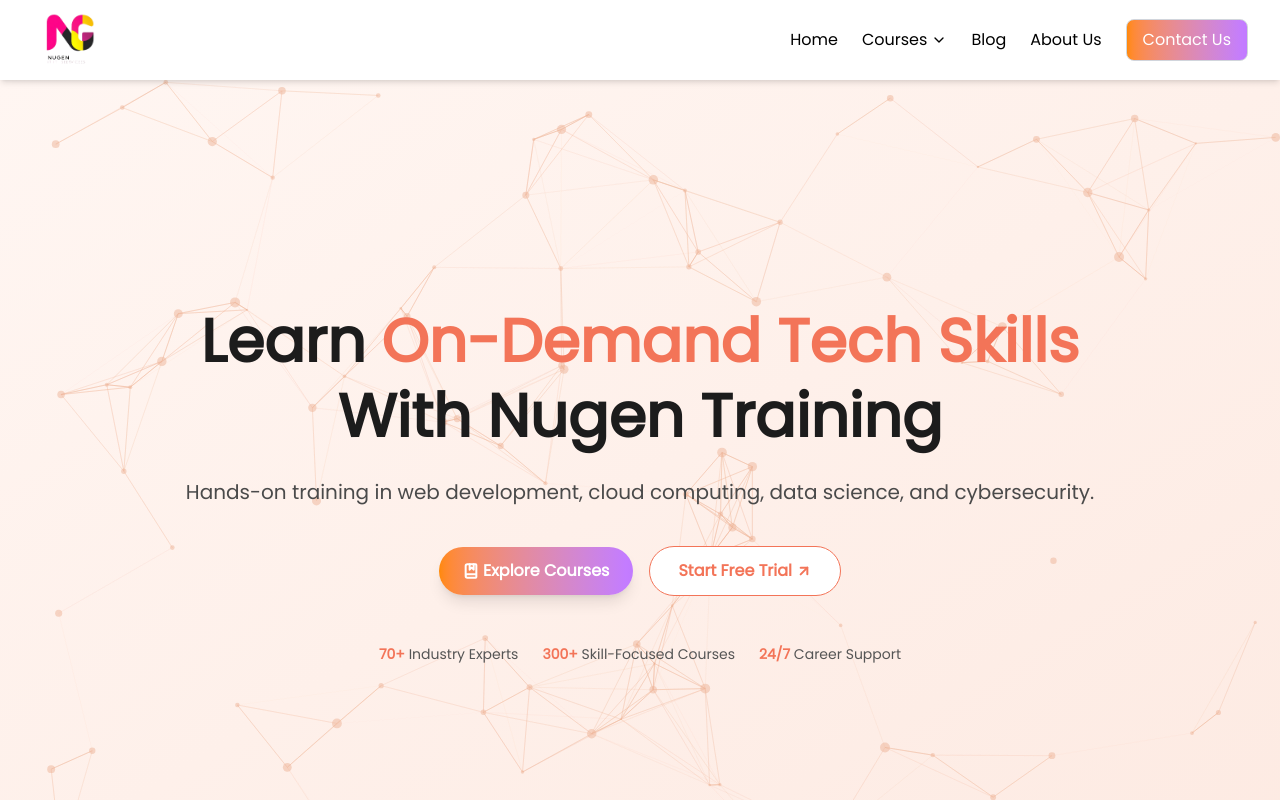
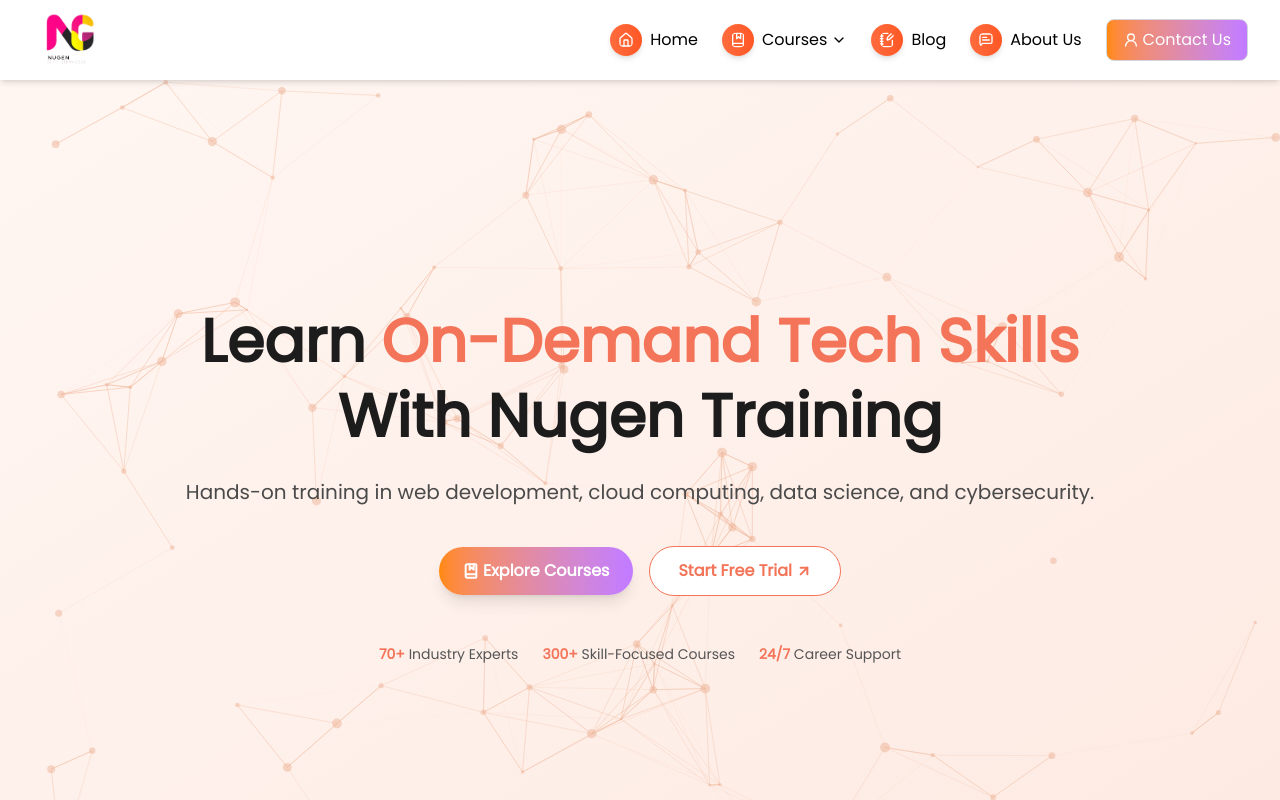
Before and after one commit to ekam-nugen/nugen-tutorials, a Next.js app: page / in a window 1280 px wide. Shown: the top 800 px of the page. Built offline with nearby package versions, Linux system fonts and the light colour scheme.

Commit message:
fix: header icons & menu fixes

```diff
--- a/src/json/header.ts
+++ b/src/json/header.ts
@@ -1,10 +1,19 @@
+import {
+  BookMarked,
+  House,
+  LucideIcon,
+  MessageSquareText,
+  NotebookPen,
+} from "lucide-react";
+
 export type THeaderContent = {
   label: string;
   href?: string;
+  icon: LucideIcon;
   children?: { label: string; href: string }[];
 };
 export const HeaderContent: THeaderContent[] = [
-  { label: "Home", href: "/" },
+  { label: "Home", href: "/", icon: House },
   {
     label: "Courses",
     children: [
@@ -12,7 +21,8 @@
       { label: "Frontend Development", href: "/courses/front-end" },
       { label: "Backend Development", href: "/courses/back-end" },
     ],
+    icon: BookMarked,
   },
-  { label: "Blog", href: "/blog" },
-  { label: "About Us", href: "/about-us" },
+  { label: "Blog", href: "/blog", icon: NotebookPen },
+  { label: "About Us", href: "/about-us", icon: MessageSquareText },
 ];
--- a/src/layout/Header.tsx
+++ b/src/layout/Header.tsx
@@ -2,13 +2,14 @@
 import Link from "next/link";
 import { useState, useEffect, useRef } from "react";
 import Image from "next/image";
-import { ChevronDown, Menu, X } from "lucide-react";
-import NugenLogo from "../../public/logo.png"
+import { ChevronDown, Menu, UserRound, X } from "lucide-react";
+import NugenLogo from "../../public/logo.png";
 import { HeaderContent, THeaderContent } from "../json/header";
 export default function Header() {
   const [isMobileMenuOpen, setIsMobileMenuOpen] = useState(false);
   const [activeDropdown, setActiveDropdown] = useState<string | null>(null);
   const dropdownRef = useRef<HTMLDivElement | null>(null);
+
   const toggleDropdown = (dropdown: string) => {
     // Toggle the dropdown when clicked
     setActiveDropdown(activeDropdown === dropdown ? null : dropdown);
@@ -37,27 +38,45 @@
         <div className="flex justify-between items-center h-20">
           <div className="flex-shrink-0">
             <Link href="/" className="flex items-center">
-                            <Image src={NugenLogo} alt="Logo" width={350} height={150} className="h-16 w-auto" />
+              <Image
+                src={NugenLogo}
+                alt="Logo"
+                width={350}
+                height={150}
+                className="h-16 w-auto"
+              />
             </Link>
           </div>
 
           <nav className="hidden lg:flex lg:items-center space-x-6">
-                        {HeaderContent?.map((item: THeaderContent) => (
+            {HeaderContent?.map((item: THeaderContent) => {
+              const Icon = item.icon;
+              return (
                 <div key={item.label} className="relative" ref={dropdownRef}>
                   {item.children ? (
                     <>
                       <button
                         onClick={() => toggleDropdown(item.label)}
-                                            className="text-black hover:text-[#ff6b3d] font-medium flex items-center cursor-pointer"
+                        className="relative text-black hover:text-[#ff6b3d] font-medium flex items-center cursor-pointer"
                       >
+                        {Icon && (
+                          <Icon className="mr-2 text-white p-2 rounded-full bg-gradient-to-r from-[#ff6b3d] to-[#ff5724] shadow-md w-8 h-8" />
+                        )}
+                        <span className="relative after:content-[''] after:absolute after:bottom-0 after:left-0 after:w-0 after:h-[2px] after:bg-[#ff6b3d] after:transition-all after:duration-300 hover:after:w-full">
                           {item.label}
+                        </span>
                         <ChevronDown
-                                                className={`w-4 h-4 ml-1 transition-transform duration-200 ${activeDropdown === item.label ? "rotate-180" : ""
+                          className={`w-4 h-4 ml-1 transition-transform duration-200 ${
+                            activeDropdown === item.label ? "rotate-180" : ""
                           }`}
                         />
                       </button>
                       {activeDropdown === item?.label && (
-                                            <div ref={dropdownRef} onClick={closeDropdownAndNavigate} className="absolute bg-white shadow-lg rounded-md mt-4 w-64 left-0 z-50">
+                        <div
+                          ref={dropdownRef}
+                          onClick={closeDropdownAndNavigate}
+                          className="absolute bg-white shadow-lg rounded-md mt-4 w-64 left-0 z-50"
+                        >
                           <div className="divide-y divide-gray-200 divide-dashed">
                             {item?.children?.map((subItem) => (
                               <Link
@@ -73,22 +92,35 @@
                       )}
                     </>
                   ) : (
-                                    <Link href={item.href!} className="text-black hover:text-[#ff6b3d] font-medium">
+                    <Link
+                      href={item.href!}
+                      className="relative text-black hover:text-[#ff6b3d] font-medium flex items-center cursor-pointer"
+                    >
+                      {Icon && (
+                        <Icon className="mr-2 text-white p-2 rounded-full bg-gradient-to-r from-[#ff6b3d] to-[#ff5724] shadow-md w-8 h-8" />
+                      )}
+                      <span className="relative after:content-[''] after:absolute after:bottom-0 after:left-0 after:w-0 after:h-[2px] after:bg-[#ff6b3d] after:transition-all after:duration-300 hover:after:w-full">
                         {item.label}
+                      </span>
                     </Link>
                   )}
                 </div>
-                        ))}
+              );
+            })}
             <Link
               href="/contact-us"
-                            className="px-4 py-2 bg-gradient-to-r border border-gray-300 from-orange-400 to-purple-400 text-white rounded-lg duration-200"
+              className="px-4 py-2 bg-gradient-to-r border border-gray-300 from-orange-400 to-purple-400 text-white rounded-lg duration-200 flex items-center justify-center"
             >
+              <UserRound className="w-4 h-4 mr-1" />
               Contact Us
             </Link>
           </nav>
 
           <div className="lg:hidden flex items-center">
-                        <button onClick={() => setIsMobileMenuOpen(!isMobileMenuOpen)} className="text-black">
+            <button
+              onClick={() => setIsMobileMenuOpen(!isMobileMenuOpen)}
+              className="text-black"
+            >
               {isMobileMenuOpen ? <X /> : <Menu />}
             </button>
           </div>
@@ -99,23 +131,37 @@
       {isMobileMenuOpen && (
         <div className="lg:hidden bg-white shadow-md z-50">
           <div className="space-y-4 py-4 px-4">
-                        {HeaderContent?.map((item: THeaderContent) => (
+            {HeaderContent?.map((item: THeaderContent) => {
+              const Icon = item.icon;
+              return (
                 <div key={item.label}>
                   {item.children ? (
                     <div ref={dropdownRef}>
                       <button
-                                            onClick={() => toggleDropdown(item.label)}
-                                            className="text-black font-medium flex items-center justify-between w-full"
+                        onClick={() => {
+                          toggleDropdown(item.label);
+                          setIsMobileMenuOpen(false);
+                        }}
+                        className="flex items-center justify-between w-full"
                       >
-                                            <span>{item.label}</span>
+                        <div className="text-black hover:text-[#ff6b3d] font-medium flex items-center cursor-pointer">
+                          {Icon && (
+                            <Icon className="mr-2 text-white p-2 rounded-full bg-gradient-to-r from-[#ff6b3d] to-[#ff5724] shadow-md w-8 h-8" />
+                          )}
+                          <span className="relative after:content-[''] after:absolute after:bottom-0 after:left-0 after:w-0 after:h-[2px] after:bg-[#ff6b3d] after:transition-all after:duration-300 hover:after:w-full">
+                            {item.label}
+                          </span>
+                        </div>
                         <ChevronDown
-                                                className={`w-4 h-4 ml-2 transform transition-transform duration-300 ${activeDropdown === item.label ? "rotate-180" : ""
+                          className={`w-4 h-4 ml-2 text-black transform transition-transform duration-300 ${
+                            activeDropdown === item.label ? "rotate-180" : ""
                           }`}
                         />
                       </button>
                       <div
                         ref={dropdownRef}
-                                            className={`overflow-hidden transition-all duration-300 ease-in-out ${activeDropdown === item.label ? "max-h-96" : "max-h-0"
+                        className={`overflow-hidden transition-all duration-300 ease-in-out ${
+                          activeDropdown === item.label ? "max-h-96" : "max-h-0"
                         }`}
                         onClick={closeDropdownAndNavigate}
                       >
@@ -124,8 +170,7 @@
                             <Link
                               key={subItem.label}
                               href={subItem?.href}
-
-                                                        className="px-4 py-2 text-black hover:bg-gray-100"
+                              className="px-8 py-2 text-black hover:bg-gray-100"
                             >
                               {subItem.label}
                             </Link>
@@ -134,14 +179,35 @@
                       </div>
                     </div>
                   ) : (
-                                    <Link href={item.href!} className="text-black block py-2">
+                    <Link
+                      href={item.href!}
+                      className=" block py-2"
+                      onClick={() => setIsMobileMenuOpen(false)}
+                    >
+                      <div className="text-black hover:text-[#ff6b3d] font-medium flex items-center cursor-pointer">
+                        {Icon && (
+                          <Icon className="mr-2 text-white p-2 rounded-full bg-gradient-to-r from-[#ff6b3d] to-[#ff5724] shadow-md w-8 h-8" />
+                        )}
+                        <span className="relative after:content-[''] after:absolute after:bottom-0 after:left-0 after:w-0 after:h-[2px] after:bg-[#ff6b3d] after:transition-all after:duration-300 hover:after:w-full">
                           {item.label}
+                        </span>
+                      </div>
                     </Link>
                   )}
                 </div>
-                        ))}
-                        <Link href="/contact-us" className="text-black block py-2">
+              );
+            })}
+            <Link
+              href="/contact-us"
+              className=" block py-2"
+              onClick={() => setIsMobileMenuOpen(false)}
+            >
+              <div className="text-black hover:text-[#ff6b3d] font-medium flex items-center cursor-pointer">
+                <UserRound className="mr-2 text-white p-2 rounded-full bg-gradient-to-r from-[#ff6b3d] to-[#ff5724] shadow-md w-8 h-8" />
+                <span className="relative after:content-[''] after:absolute after:bottom-0 after:left-0 after:w-0 after:h-[2px] after:bg-[#ff6b3d] after:transition-all after:duration-300 hover:after:w-full">
                   Contact Us
+                </span>
+              </div>
             </Link>
           </div>
         </div>
```
Lines whose indentation alone changed are shown as unchanged.
